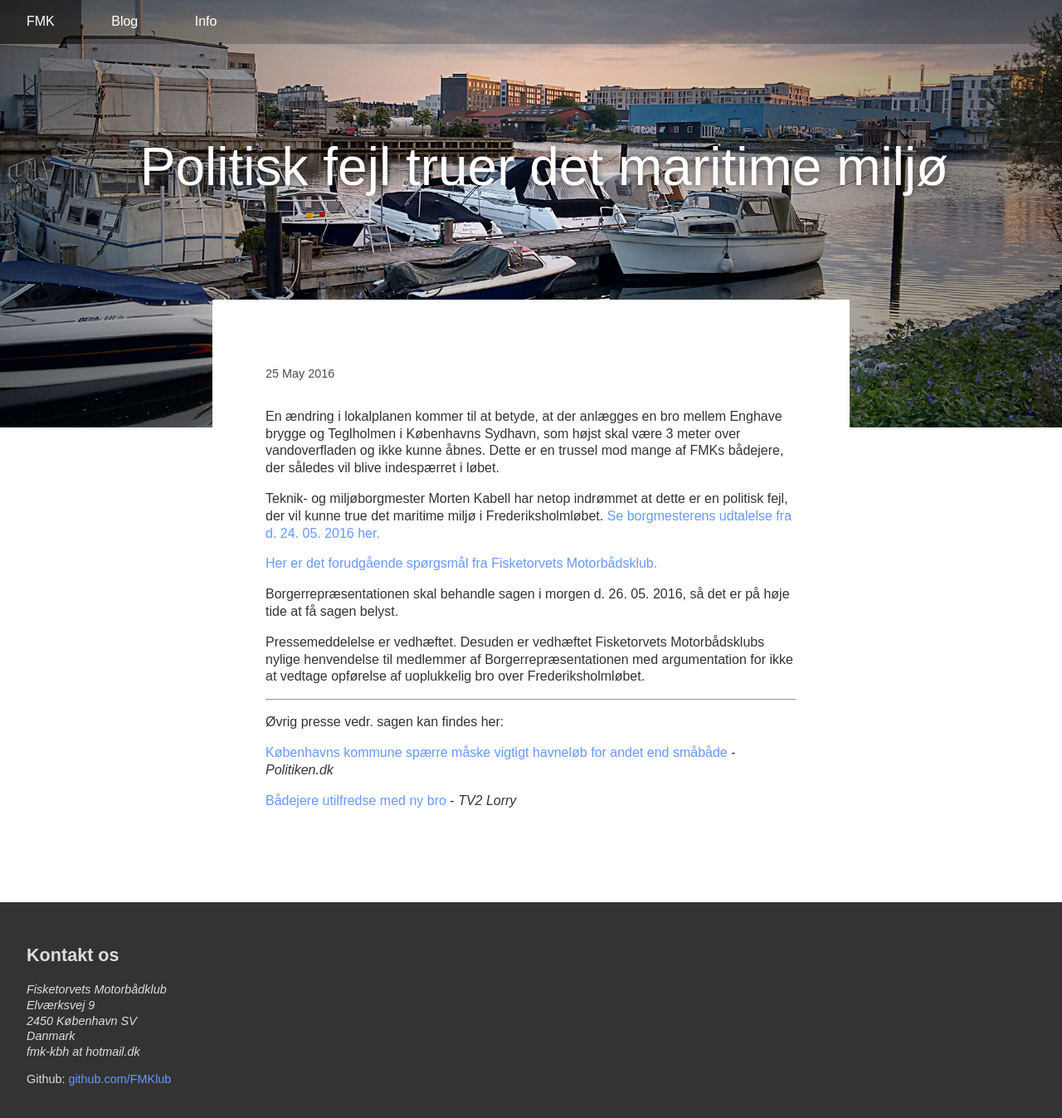
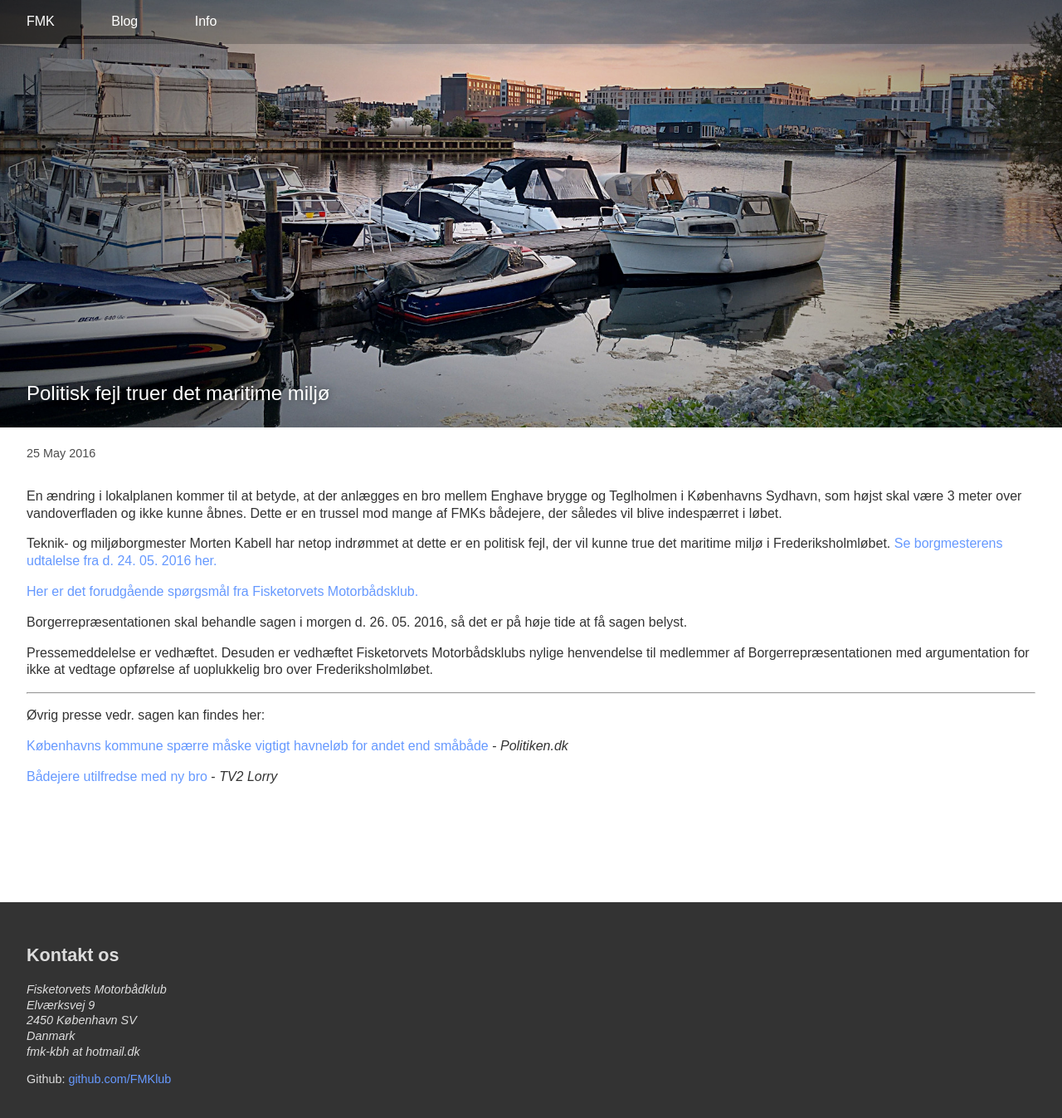
Before and after one commit to fisketorvetsmotorbaadklub/fisketorvetsmotorbaadklub.github.io, a Jekyll site: the page built from index.html, in a window 1280 px wide and 1356 px high. Shown: the top 1347 px of the window at 83% size. Built offline with Jekyll 4.4.1, drawn with Linux system fonts in a browser that asks for light colours.

Commit message:
Update main.css

```diff
--- a/css/main.css
+++ b/css/main.css
@@ -87,26 +87,6 @@ footer {
 
 @media screen and (min-width: 45em) {
 
-    article .post,
-    article .page {
-        position: relative;
-        text-align: left;
-        background-color: #fff;
-        width: 40rem;
-        margin: -10rem auto 0;
-        padding: 4rem;
-    }
 
-    .nice-header {
-        text-align: center;
-    }
-
-    .nice-header--title {
-        font-size: 4em;
-        display: block;
-        margin: auto;
-        right: 0;
-        top: 10rem;
-    }
 
 }
```
